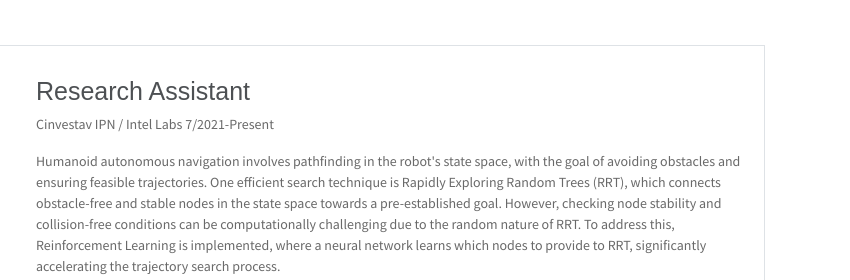
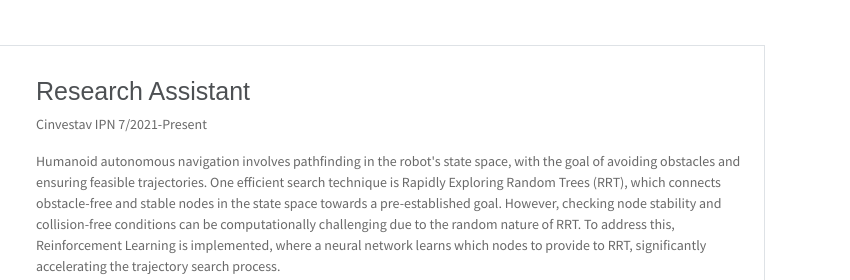
Before and after one commit to EduardoSanchezO/EduardoSanchez, a website: page index.html in a window 1280 px wide. Shown: the part 838-1118 px from the top of the page, 430-1280 px from the left. Drawn offline with Linux system fonts and the light colour scheme; some packages are replaced by stand-ins of ours.

Commit message:
Update index.html

```diff
--- a/index.html
+++ b/index.html
@@ -76,7 +76,7 @@
                         <h6 class="title" ><span class="text-dark"></span>Research Assistant</h6>
 
                         <p class="text-secundary">
-                            Cinvestav IPN / Intel Labs
+                            Cinvestav IPN
                             7/2021-Present
 
                         </p>
```
